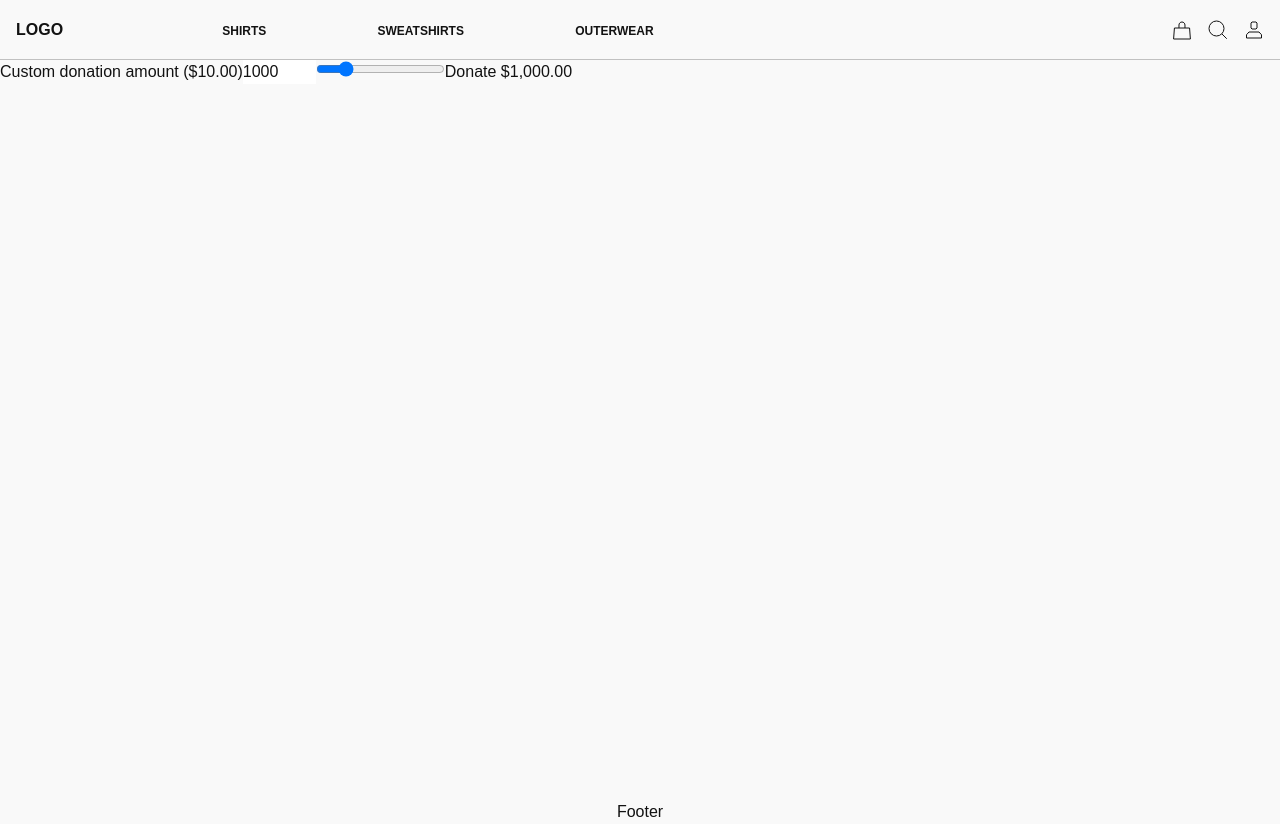
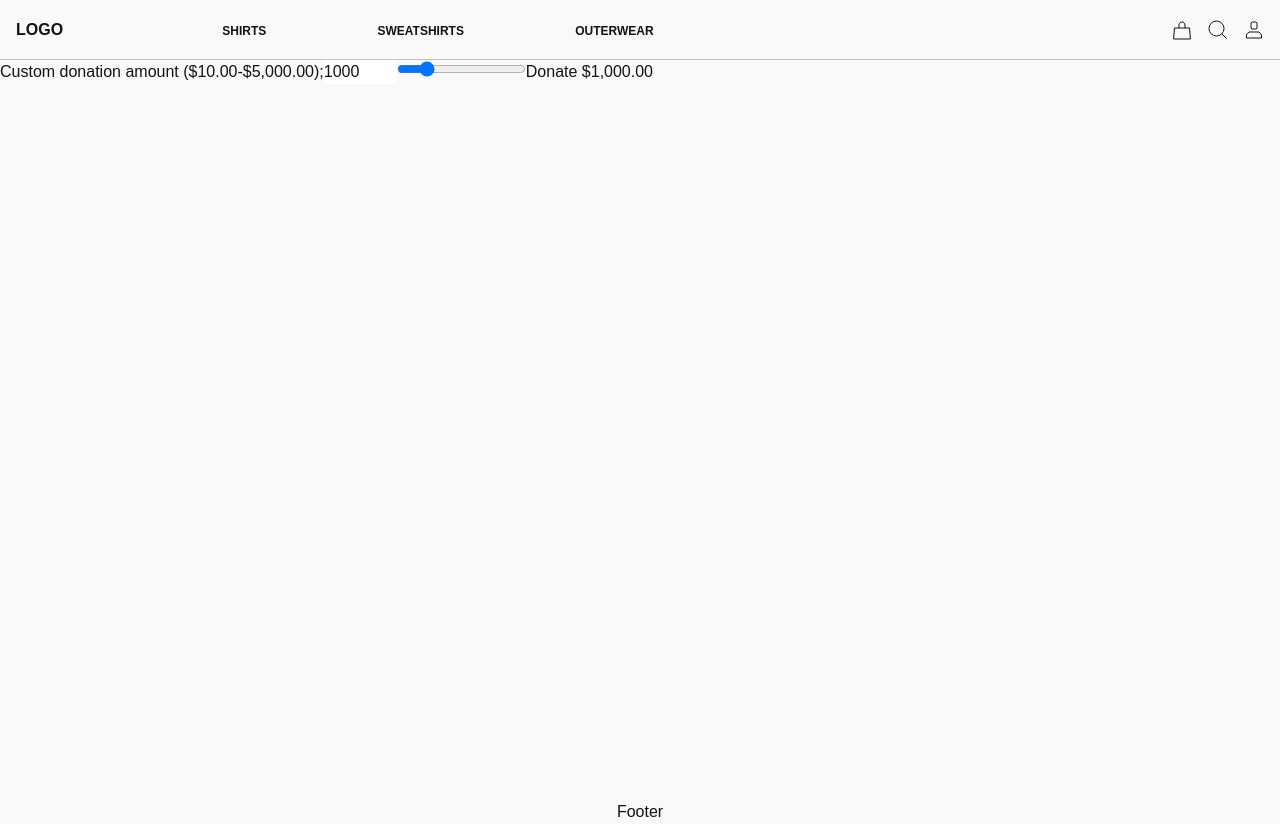
Before and after one commit to duncanmatt/ecomm_next, a Next.js app: page /Checkout in a window 1280 px wide. Built offline with nearby package versions, Linux system fonts and the light colour scheme.

Commit message:
navigate to stripe donation screen on checkout

```diff
--- a/src/components/CheckoutForm.tsx
+++ b/src/components/CheckoutForm.tsx
@@ -4,12 +4,13 @@ import getStripe from '../../utils/get-stripe';
 import { fetchPostJSON } from '../../utils/api-helpers';
 import { formatAmountForDisplay } from '../../utils/stripe-helpers';
 import * as config from '../../config';
-import { CognitoIdentity } from 'aws-sdk';
 
 const CheckoutForm = () => {
 	const [loading, setLoading] = useState(false);
 	const [input, setInput] = useState({
-		customDonation: Math.round(config.MAX_AMOUNT / config.AMOUNT_STEP),
+		customDonation: Math.floor(
+			Math.round(config.MAX_AMOUNT / config.AMOUNT_STEP),
+		),
 	});
 
 	const handleInputChange: React.ChangeEventHandler<HTMLInputElement> = e =>
@@ -47,11 +48,12 @@ const CheckoutForm = () => {
 		<form onSubmit={handleSubmit}>
 			<label>
 				Custom donation amount (
-				{formatAmountForDisplay(config.MIN_AMOUNT, config.CURRENCY)})
+				{formatAmountForDisplay(config.MIN_AMOUNT, config.CURRENCY)}-
+				{formatAmountForDisplay(config.MAX_AMOUNT, config.CURRENCY)});
 				<input
 					type='number'
 					name='customDonation'
-					value={input.customDonation}
+					value={Number(input.customDonation)}
 					min={config.MIN_AMOUNT}
 					max={config.MAX_AMOUNT}
 					step={config.AMOUNT_STEP}
@@ -59,7 +61,7 @@ const CheckoutForm = () => {
 				<input
 					type='range'
 					name='customDonation'
-					value={input.customDonation}
+					value={Number(input.customDonation)}
 					min={config.MIN_AMOUNT}
 					max={config.MAX_AMOUNT}
 					step={config.AMOUNT_STEP}
--- a/src/pages/api/checkout_sessions/index.ts
+++ b/src/pages/api/checkout_sessions/index.ts
@@ -9,7 +9,7 @@ const stripe = new Stripe(process.env.STRIPE_SECRET_KEY!, {
 
 export default async (req: NextApiRequest, res: NextApiResponse) => {
 	if (req.method === 'POST') {
-		const amount: number = req.body.amount;
+		const amount: number = req.body.price_data.unit_amount;
 		try {
 			// Validate the amount that was passed from the client.
 			if (!(amount >= MIN_AMOUNT && amount <= MAX_AMOUNT)) {
```
